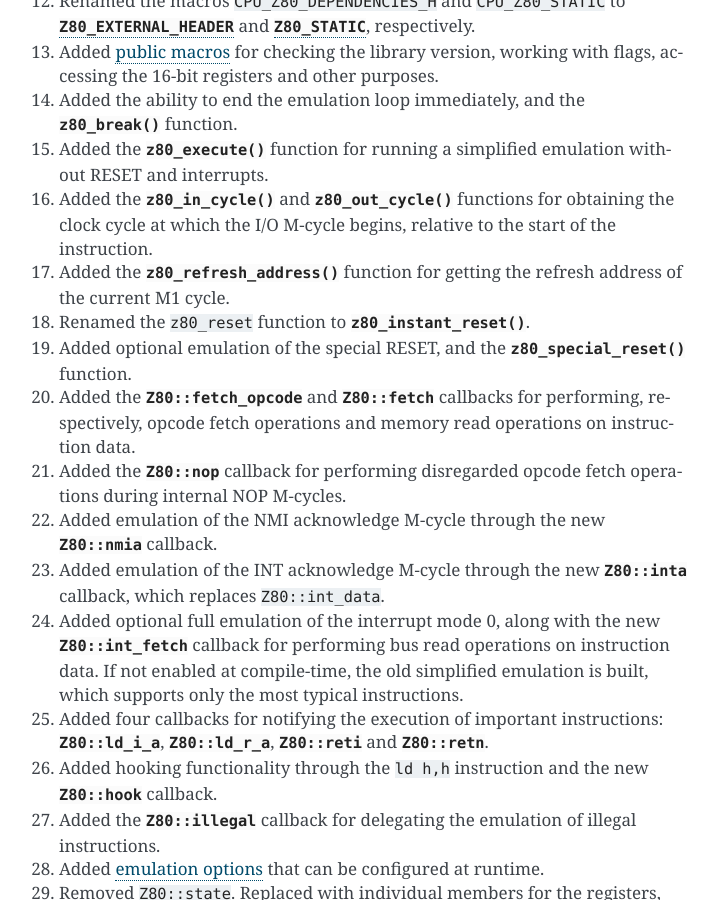
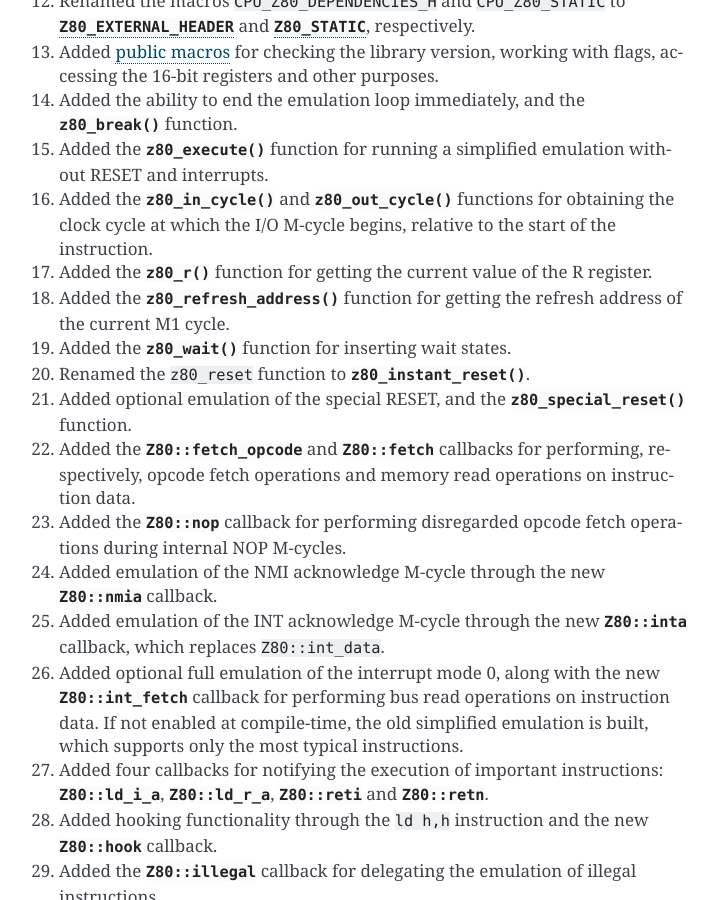
Before and after one commit to redcode/Z80, a Sphinx documentation site: the page built from documentation/version-history.rst, in a window 1280 px wide and 900 px high, scrolled down 650 px. Shown: the whole window, without its empty margins (391-1108 px from the left). Built offline with Sphinx 7.4.7, drawn with Linux system fonts in a browser that asks for light colours.

Commit message:
Add `z80_wait`, improve Doxygen documentation and update history.

```diff
--- a/documentation/version-history.rst
+++ b/documentation/version-history.rst
@@ -27,49 +27,51 @@ This is an important update that addresses a number of issues and also includes
 14. Added the ability to end the emulation loop immediately, and the :c:func:`z80_break` function.
 15. Added the :c:func:`z80_execute` function for running a simplified emulation without RESET and interrupts.
 16. Added the :c:func:`z80_in_cycle` and :c:func:`z80_out_cycle` functions for obtaining the clock cycle at which the I/O M-cycle begins, relative to the start of the instruction.
-17. Added the :c:func:`z80_refresh_address` function for getting the refresh address of the current M1 cycle.
-18. Renamed the ``z80_reset`` function to :c:func:`z80_instant_reset`.
-19. Added optional emulation of the special RESET, and the :c:func:`z80_special_reset` function.
-20. Added the :c:data:`Z80::fetch_opcode<Z80.fetch_opcode>` and :c:data:`Z80::fetch<Z80.fetch>` callbacks for performing, respectively, opcode fetch operations and memory read operations on instruction data.
-21. Added the :c:data:`Z80::nop<Z80.nop>` callback for performing disregarded opcode fetch operations during internal NOP M-cycles.
-22. Added emulation of the NMI acknowledge M-cycle through the new :c:data:`Z80::nmia<Z80.nmia>` callback.
-23. Added emulation of the INT acknowledge M-cycle through the new :c:data:`Z80::inta<Z80.inta>` callback, which replaces ``Z80::int_data``.
-24. Added optional full emulation of the interrupt mode 0, along with the new :c:data:`Z80::int_fetch<Z80.int_fetch>` callback for performing bus read operations on instruction data. If not enabled at compile-time, the old simplified emulation is built, which supports only the most typical instructions.
-25. Added four callbacks for notifying the execution of important instructions: :c:data:`Z80::ld_i_a<Z80.ld_i_a>`, :c:data:`Z80::ld_r_a<Z80.ld_r_a>`, :c:data:`Z80::reti<Z80.reti>` and :c:data:`Z80::retn<Z80.retn>`.
-26. Added hooking functionality through the ``ld h,h`` instruction and the new :c:data:`Z80::hook<Z80.hook>` callback.
-27. Added the :c:data:`Z80::illegal<Z80.illegal>` callback for delegating the emulation of illegal instructions.
-28. Added :ref:`emulation options <api-reference:Configuration>` that can be configured at runtime.
-29. Removed ``Z80::state``. Replaced with individual members for the registers, the interrupt enable flip-flops and the interrupt mode.
-30. Removed the superfluous EI flag. The previous opcode is checked instead, which is faster and makes the :c:type:`Z80` object smaller.
-31. Removed all module-related stuff.
-32. Added emulation of the additional flag changes performed during the extra 5 clock cycles of the following instructions: ``ldir``, ``lddr``, ``cpir``, ``cpdr``, ``inir``, ``indr``, ``otir`` and ``otdr``.
-33. Added emulation of the interrupt acceptance deferral that occurs during the ``reti`` and ``retn`` instructions.
-34. Added MEMPTR emulation. The ``bit N,(hl)`` instruction now produces a correct value of F.
-35. Added optional emulation of Q. If enabled at compile-time, the ``ccf`` and ``scf`` instructions will produce a correct value of F.
-36. Added emulation of the ``out (c),255`` instruction (Zilog Z80 CMOS).
-37. Added optional emulation of the bug affecting the ``ld a,{i|r}`` instructions (Zilog Z80 NMOS). If enabled at compile-time and configured at runtime, the P/V flag will be reset if an INT is accepted during the execution of these instructions.
-38. Added an optional implementation of the parity calculation for the P/V flag that performs the actual computation instead of using a table of precomputed values.
-39. Added an optional implementation of the ``daa`` instruction that uses a table of precomputed values.
-40. Increased granularity. The emulator can now stop directly after fetching a prefix ``DDh`` or ``FDh`` if it runs out of clock cycles. This also works during the INT response in mode 0.
-41. Reimplemented the HALT state. The emulation should now be fully accurate. HALTskip optimization is also supported.
-42. Fixed a bug in the ``sll`` instruction.
-43. Fixed a bug in the ``INX`` and ``OUTX`` macros affecting the S and N flags.
-44. Fixed a bug in the ``OUTX`` macro affecting the MSByte of the port number.
-45. Fixed the clock cycles of the ``dec XY`` and ``in (c)`` instructions.
-46. Fixed the ``read_16`` function so that the order of the memory read operations is not determined by the order in which the compiler evaluates expressions.
-47. Fixed the order in which the memory write operations are performed when the SP register is involved. This affects the NMI response, the INT response in modes 1 and 2, and the following instructions: ``ex (sp),{hl|XY}``, ``push TT``, ``push XY``, ``call WORD``, ``call Z,WORD`` and ``rst N``.
-48. Fixed the handling of illegal instructions to avoid stack overflows in long sequences of ``DDh/FDh`` prefixes.
-49. Fixed several implicit conversions to avoid warnings about loss of sign and precision.
-50. Fixed some bitwise operations to avoid undefined behavior and arithmetic right shifts on signed integers.
-51. Fixed violations of the C standard in several identifiers.
-52. Renamed the 8-bit register lists: ``X/Y`` to ``J/K``; ``J/K`` and ``P/Q`` to ``O/P``.
-53. Replaced all P/V overflow computation functions with a single, faster macro.
-54. Replaced all register resolution functions with macros.
-55. Replaced all ``ld {J,K|O,P}`` instructions that have the same destination and source register with NOPs. In addition, the "illegal" forms of the following instructions are now executed without using the illegal instruction handler: ``ld O,P``, ``ld O,BYTE``, ``U [a,]P`` and ``V O``.
-56. Optimizations in flag computation and condition evaluation.
-57. New source code comments and improvements to existing ones.
-58. Improved code aesthetics.
-59. Other improvements, optimizations and minor changes.
+17. Added the :c:func:`z80_r` function for getting the current value of the R register.
+18. Added the :c:func:`z80_refresh_address` function for getting the refresh address of the current M1 cycle.
+19. Added the :c:func:`z80_wait` function for inserting wait states.
+20. Renamed the ``z80_reset`` function to :c:func:`z80_instant_reset`.
+21. Added optional emulation of the special RESET, and the :c:func:`z80_special_reset` function.
+22. Added the :c:data:`Z80::fetch_opcode<Z80.fetch_opcode>` and :c:data:`Z80::fetch<Z80.fetch>` callbacks for performing, respectively, opcode fetch operations and memory read operations on instruction data.
+23. Added the :c:data:`Z80::nop<Z80.nop>` callback for performing disregarded opcode fetch operations during internal NOP M-cycles.
+24. Added emulation of the NMI acknowledge M-cycle through the new :c:data:`Z80::nmia<Z80.nmia>` callback.
+25. Added emulation of the INT acknowledge M-cycle through the new :c:data:`Z80::inta<Z80.inta>` callback, which replaces ``Z80::int_data``.
+26. Added optional full emulation of the interrupt mode 0, along with the new :c:data:`Z80::int_fetch<Z80.int_fetch>` callback for performing bus read operations on instruction data. If not enabled at compile-time, the old simplified emulation is built, which supports only the most typical instructions.
+27. Added four callbacks for notifying the execution of important instructions: :c:data:`Z80::ld_i_a<Z80.ld_i_a>`, :c:data:`Z80::ld_r_a<Z80.ld_r_a>`, :c:data:`Z80::reti<Z80.reti>` and :c:data:`Z80::retn<Z80.retn>`.
+28. Added hooking functionality through the ``ld h,h`` instruction and the new :c:data:`Z80::hook<Z80.hook>` callback.
+29. Added the :c:data:`Z80::illegal<Z80.illegal>` callback for delegating the emulation of illegal instructions.
+30. Added :ref:`emulation options <api-reference:Configuration>` that can be configured at runtime.
+31. Removed ``Z80::state``. Replaced with individual members for the registers, the interrupt enable flip-flops and the interrupt mode.
+32. Removed the superfluous EI flag. The previous opcode is checked instead, which is faster and makes the :c:type:`Z80` object smaller.
+33. Removed all module-related stuff.
+34. Added emulation of the additional flag changes performed during the extra 5 clock cycles of the following instructions: ``ldir``, ``lddr``, ``cpir``, ``cpdr``, ``inir``, ``indr``, ``otir`` and ``otdr``.
+35. Added emulation of the interrupt acceptance deferral that occurs during the ``reti`` and ``retn`` instructions.
+36. Added MEMPTR emulation. The ``bit N,(hl)`` instruction now produces a correct value of F.
+37. Added optional emulation of Q. If enabled at compile-time, the ``ccf`` and ``scf`` instructions will produce a correct value of F.
+38. Added emulation of the ``out (c),255`` instruction (Zilog Z80 CMOS).
+39. Added optional emulation of the bug affecting the ``ld a,{i|r}`` instructions (Zilog Z80 NMOS). If enabled at compile-time and configured at runtime, the P/V flag will be reset if an INT is accepted during the execution of these instructions.
+40. Added an optional implementation of the parity calculation for the P/V flag that performs the actual computation instead of using a table of precomputed values.
+41. Added an optional implementation of the ``daa`` instruction that uses a table of precomputed values.
+42. Increased granularity. The emulator can now stop directly after fetching a prefix ``DDh`` or ``FDh`` if it runs out of clock cycles. This also works during the INT response in mode 0.
+43. Reimplemented the HALT state. The emulation should now be fully accurate. HALTskip optimization is also supported.
+44. Fixed a bug in the ``sll`` instruction.
+45. Fixed a bug in the ``INX`` and ``OUTX`` macros affecting the S and N flags.
+46. Fixed a bug in the ``OUTX`` macro affecting the MSByte of the port number.
+47. Fixed the clock cycles of the ``dec XY`` and ``in (c)`` instructions.
+48. Fixed the ``read_16`` function so that the order of the memory read operations is not determined by the order in which the compiler evaluates expressions.
+49. Fixed the order in which the memory write operations are performed when the SP register is involved. This affects the NMI response, the INT response in modes 1 and 2, and the following instructions: ``ex (sp),{hl|XY}``, ``push TT``, ``push XY``, ``call WORD``, ``call Z,WORD`` and ``rst N``.
+50. Fixed the handling of illegal instructions to avoid stack overflows in long sequences of ``DDh/FDh`` prefixes.
+51. Fixed several implicit conversions to avoid warnings about loss of sign and precision.
+52. Fixed some bitwise operations to avoid undefined behavior and arithmetic right shifts on signed integers.
+53. Fixed violations of the C standard in several identifiers.
+54. Renamed the 8-bit register lists: ``X/Y`` to ``J/K``; ``J/K`` and ``P/Q`` to ``O/P``.
+55. Replaced all P/V overflow computation functions with a single, faster macro.
+56. Replaced all register resolution functions with macros.
+57. Replaced all ``ld {J,K|O,P}`` instructions that have the same destination and source register with NOPs. In addition, the "illegal" forms of the following instructions are now executed without using the illegal instruction handler: ``ld O,P``, ``ld O,BYTE``, ``U [a,]P`` and ``V O``.
+58. Optimizations in flag computation and condition evaluation.
+59. New source code comments and improvements to existing ones.
+60. Improved code aesthetics.
+61. Other improvements, optimizations and minor changes.
 
 Z80 v0.1
 ========
```
Also changed, not shown: 2 other files.
